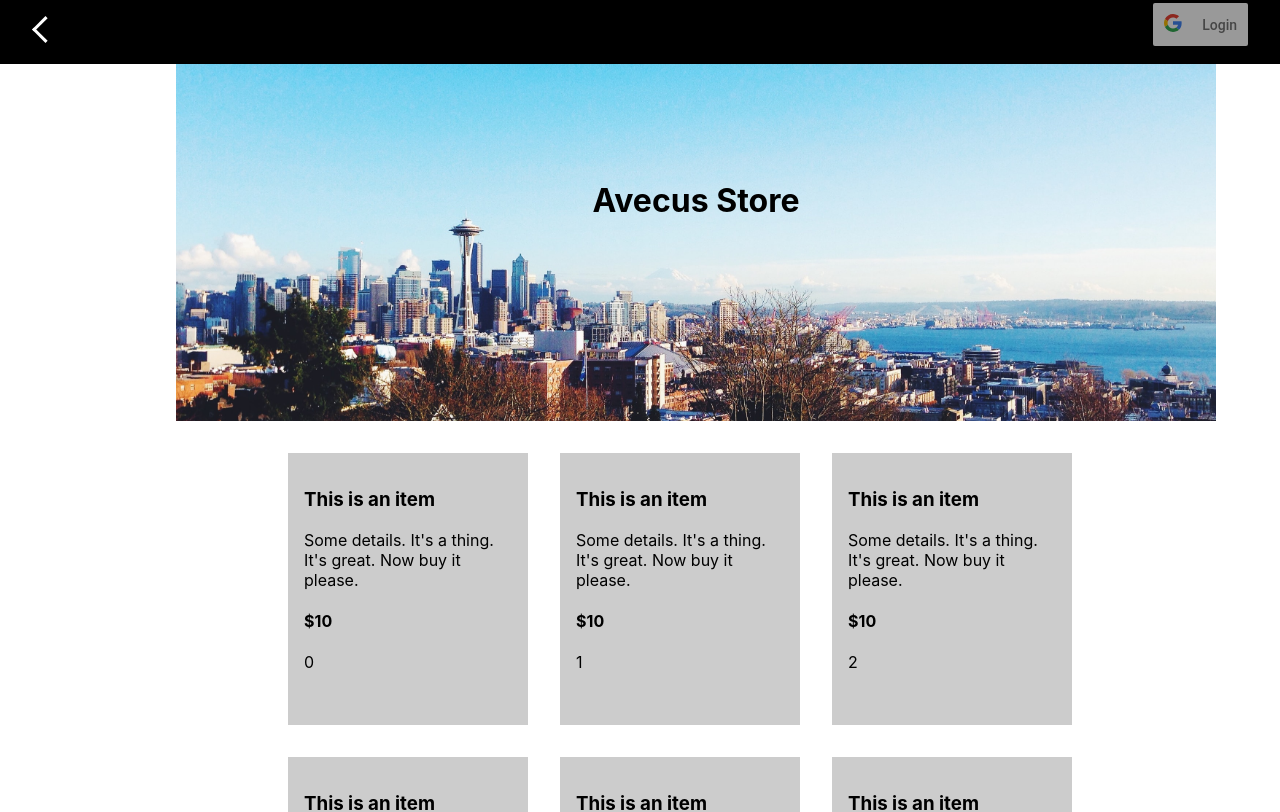
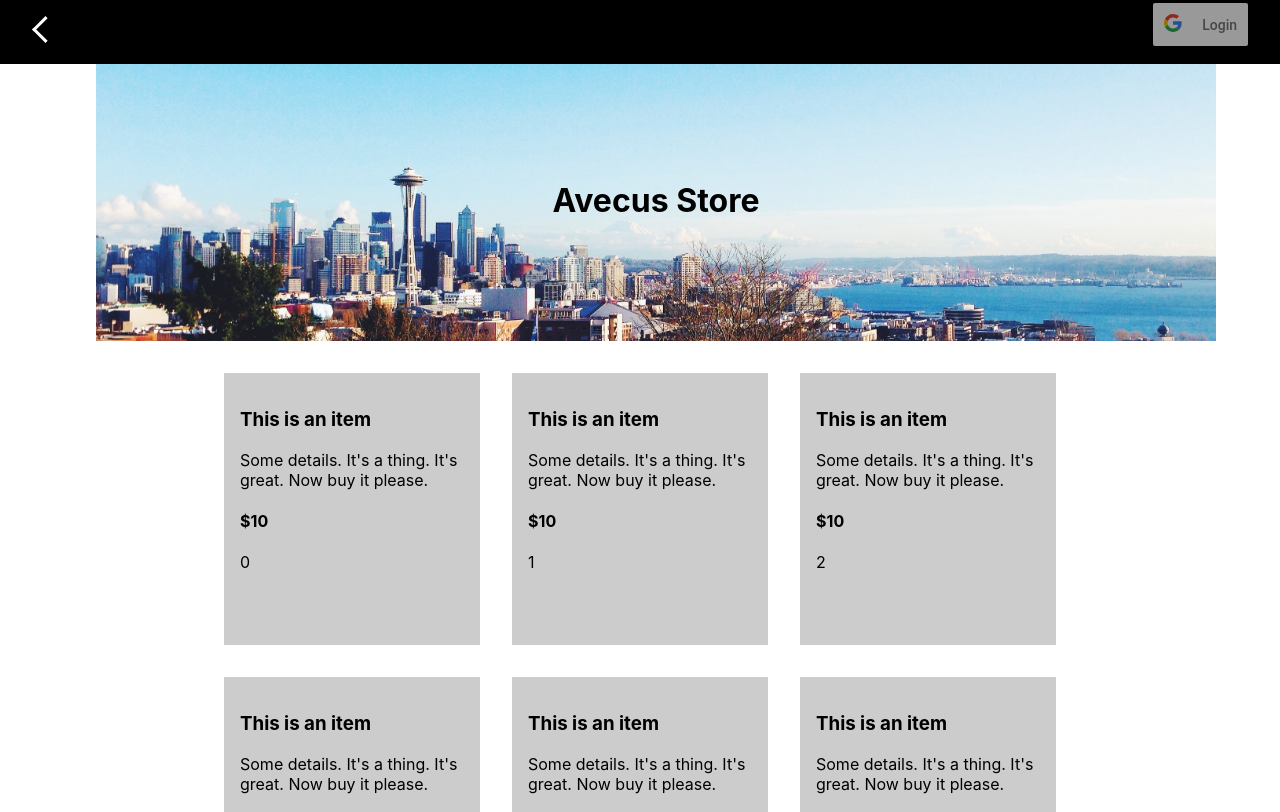
Before and after one commit to Hadeon/july, a React (Create React App) app: page / in a window 1280 px wide. Shown: the top 812 px of the page. Built offline with nearby package versions, Linux system fonts and the light colour scheme.

Commit message:
Fixed left margin for Layout being 5rem larger than right;

```diff
--- a/src/components/Layout/MainContainer.css
+++ b/src/components/Layout/MainContainer.css
@@ -3,7 +3,7 @@
 }
 
 .left-align {
-    margin-left: 10rem;
+    margin-left: 5rem;
     transition: margin-left .5s;
 }
 
--- a/src/routes/Home.css
+++ b/src/routes/Home.css
@@ -4,7 +4,7 @@
   background-position: 0% 60%;
   background-attachment: scroll;
   background-repeat: no-repeat;
-  height: 25rem;
+  height: 20rem;
   width: 100%;
   z-index: 0;
   margin: 1rem;
```
